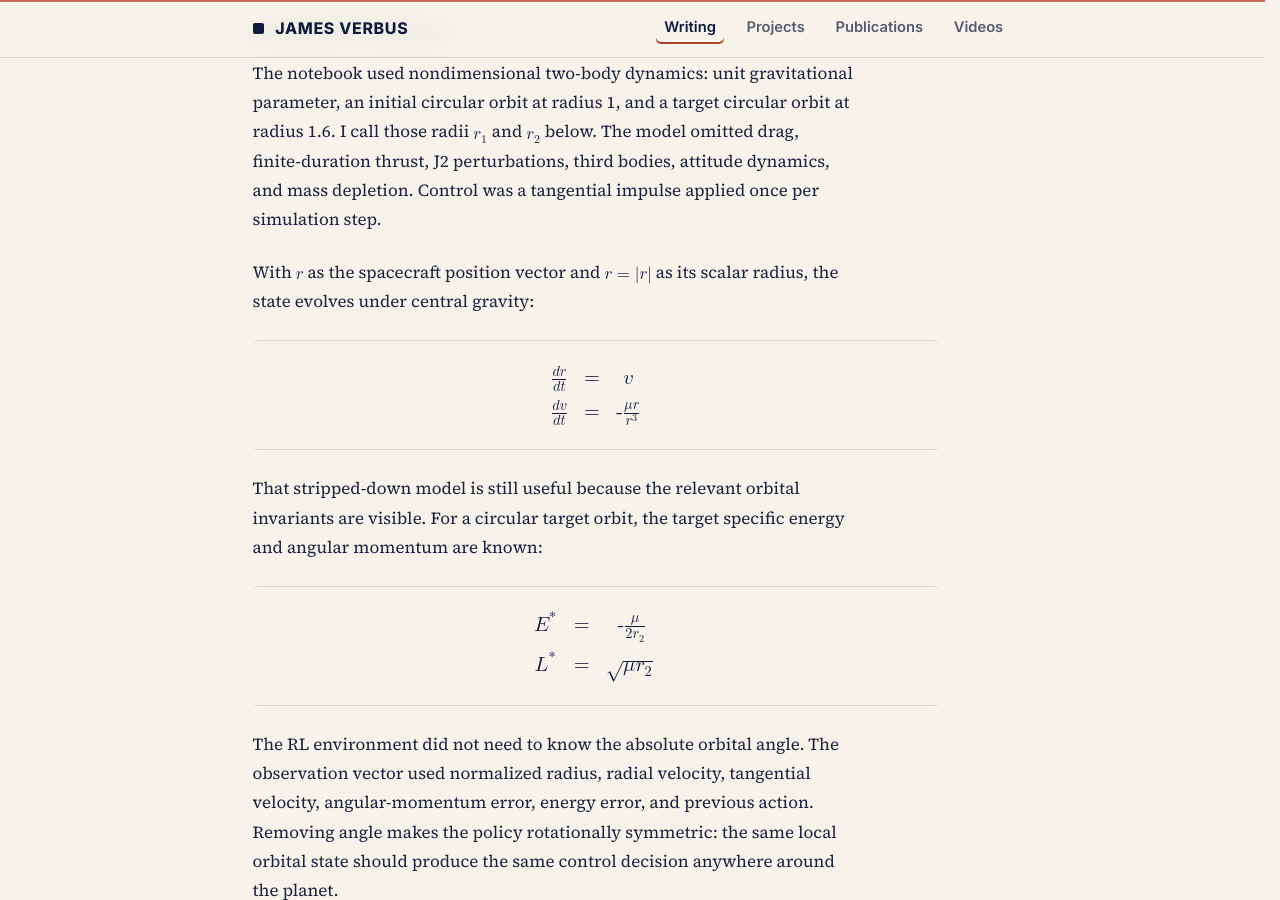
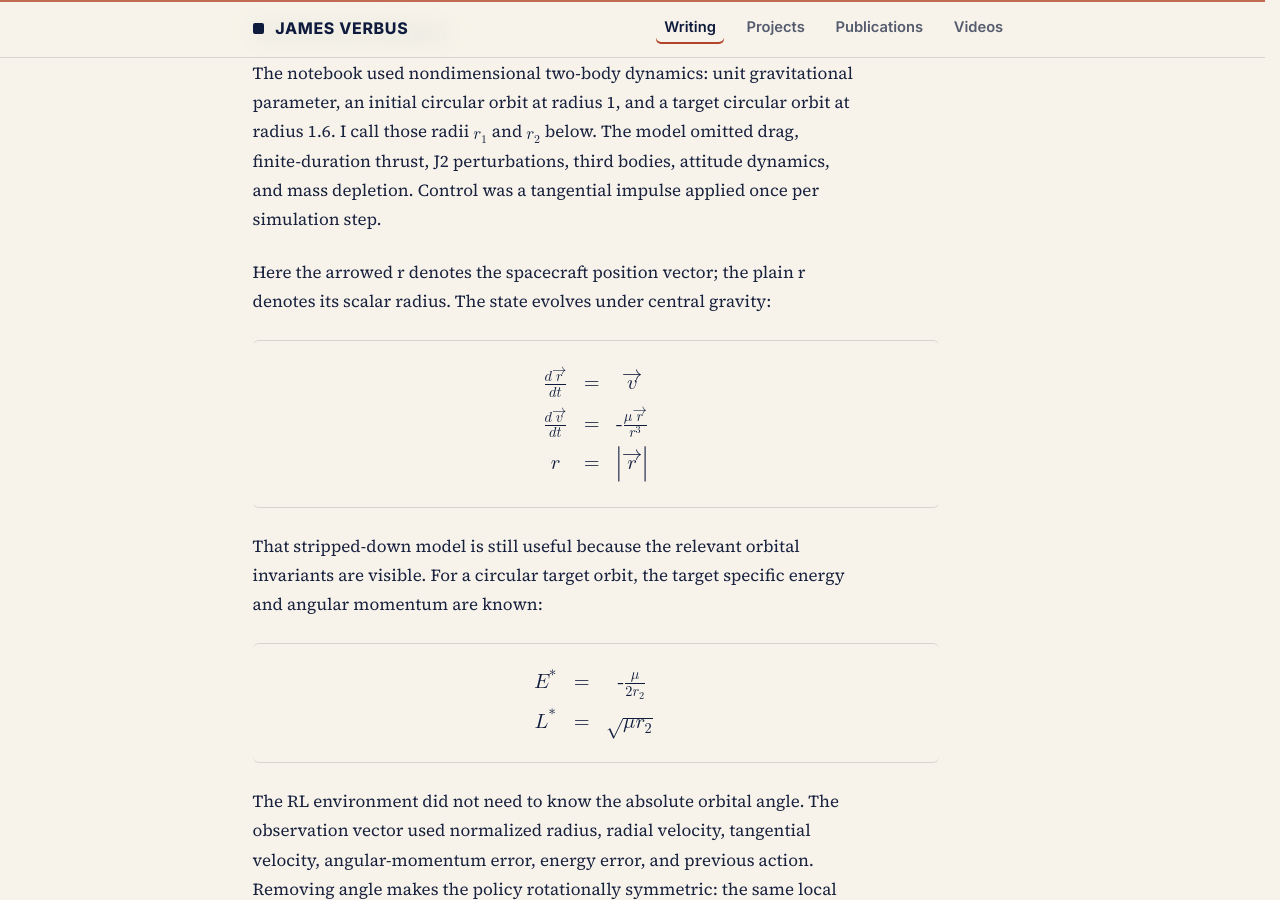
Before and after one commit to jverbus/jverbus.github.io, a Jekyll site: the page built from _posts/2026-01-09-brown-physics-ai-winter-school-workshop.md, in a window 1280 px wide and 900 px high, scrolled down 1095 px. Built offline with Jekyll 4.4.1, drawn with Linux system fonts in a browser that asks for light colours.

Commit message:
Use arrow notation for orbit vectors

```diff
--- a/_posts/2026-01-09-brown-physics-ai-winter-school-workshop.md
+++ b/_posts/2026-01-09-brown-physics-ai-winter-school-workshop.md
@@ -33,7 +33,7 @@ The workshop was not about claiming that RL is the right way to solve a textbook
 
 The notebook used nondimensional two-body dynamics: unit gravitational parameter, an initial circular orbit at radius 1, and a target circular orbit at radius 1.6. I call those radii <span class="math-inline"><math xmlns="http://www.w3.org/1998/Math/MathML"><msub><mi>r</mi><mn>1</mn></msub></math></span> and <span class="math-inline"><math xmlns="http://www.w3.org/1998/Math/MathML"><msub><mi>r</mi><mn>2</mn></msub></math></span> below. The model omitted drag, finite-duration thrust, J2 perturbations, third bodies, attitude dynamics, and mass depletion. Control was a tangential impulse applied once per simulation step.
 
-With <span class="math-inline"><math xmlns="http://www.w3.org/1998/Math/MathML"><mi mathvariant="bold">r</mi></math></span> as the spacecraft position vector and <span class="math-inline"><math xmlns="http://www.w3.org/1998/Math/MathML"><mi>r</mi><mo>=</mo><mrow><mo>|</mo><mi mathvariant="bold">r</mi><mo>|</mo></mrow></math></span> as its scalar radius, the state evolves under central gravity:
+Here the arrowed r denotes the spacecraft position vector; the plain r denotes its scalar radius. The state evolves under central gravity:
 
 <div class="math-display" aria-label="Central gravity dynamics">
 <math xmlns="http://www.w3.org/1998/Math/MathML" display="block">
@@ -42,17 +42,17 @@ With <span class="math-inline"><math xmlns="http://www.w3.org/1998/Math/MathML">
       <mtr>
         <mtd>
           <mfrac>
-            <mrow><mi>d</mi><mi mathvariant="bold">r</mi></mrow>
+            <mrow><mi>d</mi><mover accent="true"><mi>r</mi><mo>→</mo></mover></mrow>
             <mrow><mi>d</mi><mi>t</mi></mrow>
           </mfrac>
         </mtd>
         <mtd><mo>=</mo></mtd>
-        <mtd><mi mathvariant="bold">v</mi></mtd>
+        <mtd><mover accent="true"><mi>v</mi><mo>→</mo></mover></mtd>
       </mtr>
       <mtr>
         <mtd>
           <mfrac>
-            <mrow><mi>d</mi><mi mathvariant="bold">v</mi></mrow>
+            <mrow><mi>d</mi><mover accent="true"><mi>v</mi><mo>→</mo></mover></mrow>
             <mrow><mi>d</mi><mi>t</mi></mrow>
           </mfrac>
         </mtd>
@@ -60,13 +60,20 @@ With <span class="math-inline"><math xmlns="http://www.w3.org/1998/Math/MathML">
         <mtd>
           <mo>-</mo>
           <mfrac>
-            <mrow><mi>μ</mi><mi mathvariant="bold">r</mi></mrow>
+            <mrow><mi>μ</mi><mover accent="true"><mi>r</mi><mo>→</mo></mover></mrow>
             <msup><mi>r</mi><mn>3</mn></msup>
           </mfrac>
         </mtd>
       </mtr>
+      <mtr>
+        <mtd><mi>r</mi></mtd>
+        <mtd><mo>=</mo></mtd>
+        <mtd>
+          <mrow><mo>|</mo><mover accent="true"><mi>r</mi><mo>→</mo></mover><mo>|</mo></mrow>
+        </mtd>
+      </mtr>
     </mtable>
-    <annotation encoding="application/x-tex">\begin{aligned}\frac{d\mathbf{r}}{dt} &= \mathbf{v} \\ \frac{d\mathbf{v}}{dt} &= -\frac{\mu\mathbf{r}}{r^3},\quad r=|\mathbf{r}|\end{aligned}</annotation>
+    <annotation encoding="application/x-tex">\begin{aligned}\frac{d\vec{r}}{dt} &= \vec{v} \\ \frac{d\vec{v}}{dt} &= -\frac{\mu\vec{r}}{r^3} \\ r &= |\vec{r}|\end{aligned}</annotation>
   </semantics>
 </math>
 </div>
```
